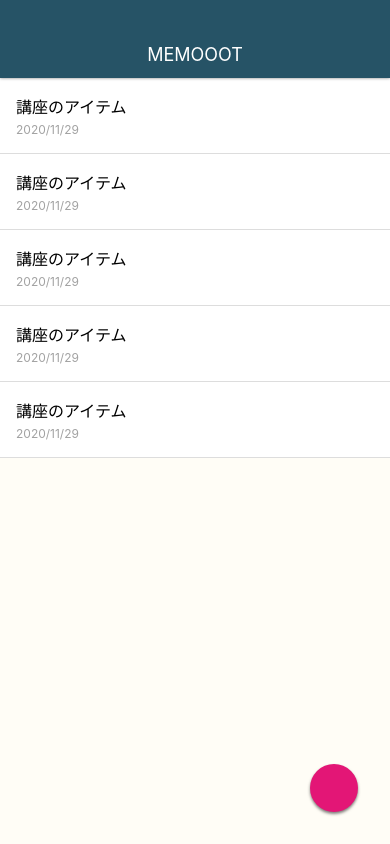
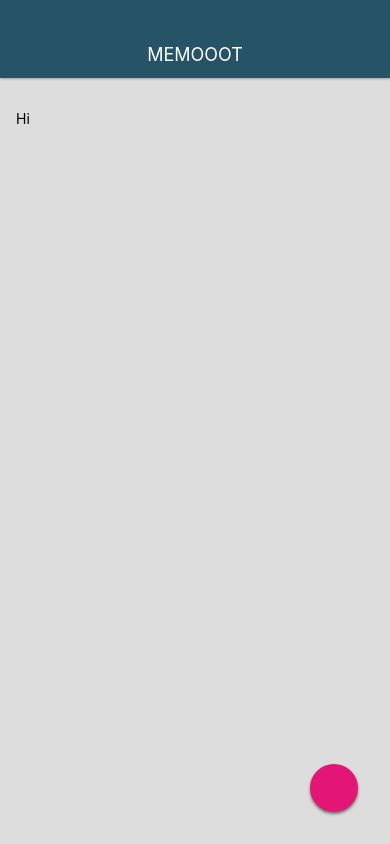
Before and after one commit to koki-hisatsugi/MemoApp, a React Native app: screen / in a window 390 px wide. Built offline with nearby package versions, Linux system fonts and the light colour scheme; a web font is replaced by a local one.

Commit message:
Create MemoEditScreen

```diff
--- a/App.js
+++ b/App.js
@@ -5,6 +5,7 @@
 import Appbar from './src/compornents/Appbar';
 import MemoListScreen from './src/screens/MemoListScreen';
 import MemoDetailScreen from './src/screens/MemoDetailScreen';
+import MemoEditScreen from './src/screens/MemoEditScreen';
 
 export default class App extends React.Component {
   render(){
@@ -12,7 +13,8 @@
         <View style={styles.container}>
           <Appbar />
           {/*<MemoDetailScreen />*/}
-          <MemoListScreen />
+          {/*<MemoListScreen />*/}
+          <MemoEditScreen />
         </View>
     );
   }
--- a/src/elements/CircleButton.js
+++ b/src/elements/CircleButton.js
@@ -1,4 +1,5 @@
-import * as React from 'react';
+// import * as React from 'react';
+import React from 'react';
 import {StyleSheet,View,Text} from 'react-native';
 import * as Font from 'expo-font';
 import { createIconSet } from '@expo/vector-icons';
--- /dev/null
+++ b/src/screens/MemoEditScreen.js
@@ -0,0 +1,35 @@
+import React from 'react';
+import {StyleSheet, View, TextInput} from 'react-native';
+
+import CircleButton from '../elements/CircleButton';
+
+class MemoEditScreen extends React.Component{
+  render(){
+    return(
+      <View style={styles.container}>
+        <TextInput style={styles.memoEditInput} multiline value="Hi"/>
+        <CircleButton>
+          {'\uf00c'}
+        </CircleButton>
+      </View>
+    );
+  }
+}
+
+const styles = StyleSheet.create({
+  container: {
+    flex: 1,
+    width: '100%',
+  },
+  memoEditInput: {
+    backgroundColor: '#ddd',
+    flex: 1,
+    paddingTop: 32,
+    paddingLeft: 16,
+    paddingRight: 16,
+    paddingBottom: 16,
+    textAlignVertical: 'top',
+  },
+});
+
+export default MemoEditScreen;
```
